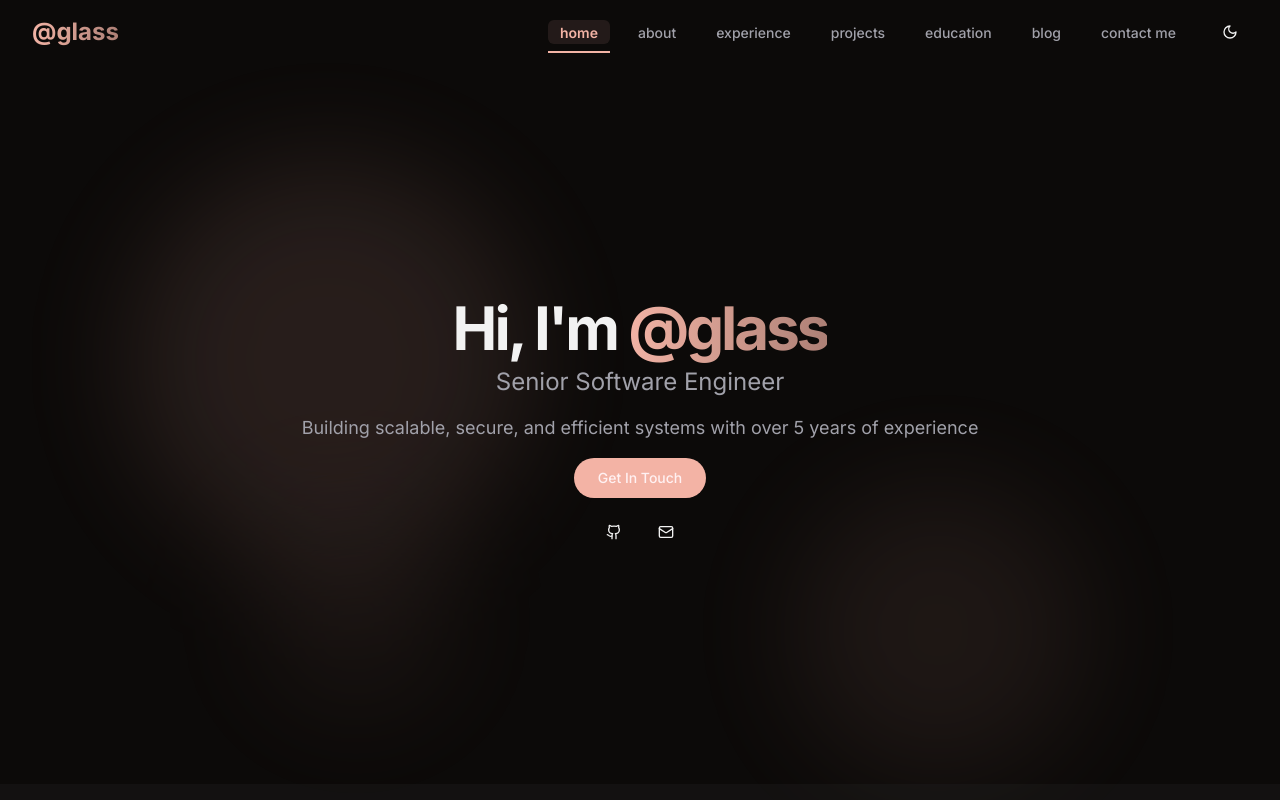
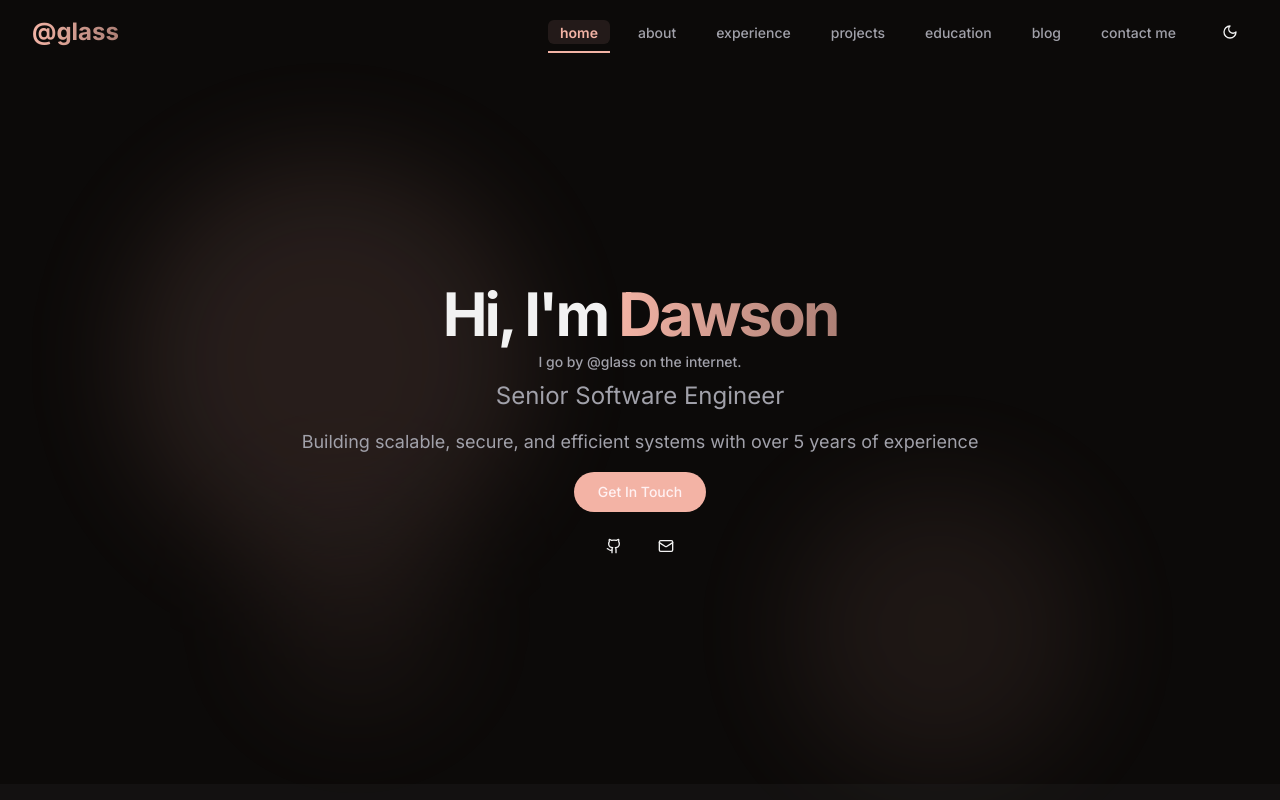
Before and after one commit to violhex/portfolio, a Next.js app: page / in a window 1280 px wide. Shown: the top 800 px of the page. Built offline with nearby package versions, Linux system fonts and the light colour scheme.

Commit message:
Updated hero to reflect my actual name with my alias

```diff
--- a/components/hero.tsx
+++ b/components/hero.tsx
@@ -11,8 +11,11 @@ export default function Hero() {
         <div className="flex flex-col items-center space-y-4 text-center">
           <div className="space-y-2">
             <h1 className="text-3xl font-bold tracking-tighter sm:text-4xl md:text-5xl lg:text-6xl/none">
-              Hi, I&apos;m <span className="gradient-text">@glass</span>
+              Hi, I&apos;m <span className="gradient-text">Dawson</span>
             </h1>
+            <p className="text-sm font-medium text-muted-foreground">
+              I go by @glass on the internet.
+            </p>
             <p className="mx-auto max-w-[700px] text-xl text-muted-foreground md:text-2xl">
               <span className="js-only">
                 <span>Senior Software Engineer</span>
--- a/components/projects.tsx
+++ b/components/projects.tsx
@@ -16,14 +16,14 @@ export default function Projects() {
     {
       title: "IHance",
       description: "An artificial intelligence suite for all things images.",
-      tags: ["Tanstack Start", "Neon", "Better Auth", "tRPC"],
+      tags: ["Tanstack Start", "Neon", "Better Auth", "tRPC", "Cloudflare", "Vercel"],
       codeLink: null,
       liveLink: "https://ihance.com",
     },
     {
       title: "A1BEAM",
       description: "A downloader that mixes the best of yt-dlp and gallery-dl. Supporting up to 350 sites!",
-      tags: ["NextJS", "AWS", "Neon", "Drizzle", "Bun", "Hono", "Better Auth", "PostgreSQL", "tRPC"],
+      tags: ["NextJS", "AWS", "Neon", "Drizzle", "Bun", "Hono", "Better Auth", "PostgreSQL", "tRPC", "Cloudflare"],
       codeLink: null,
       liveLink: "https://a1beam.dev",
     },
```
